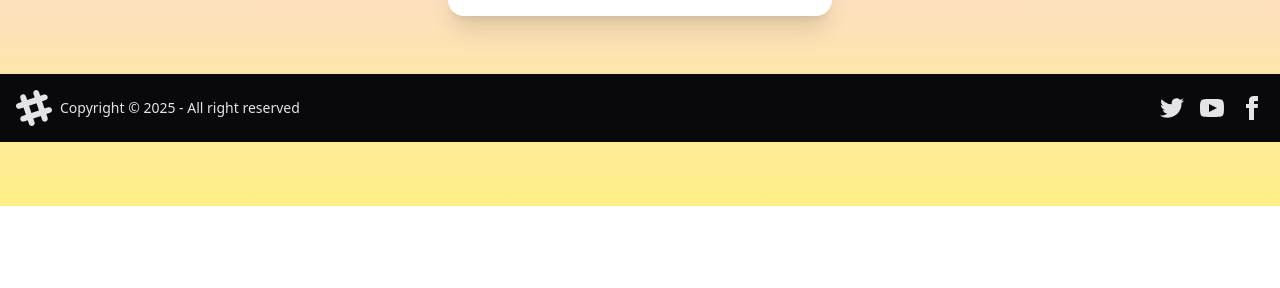
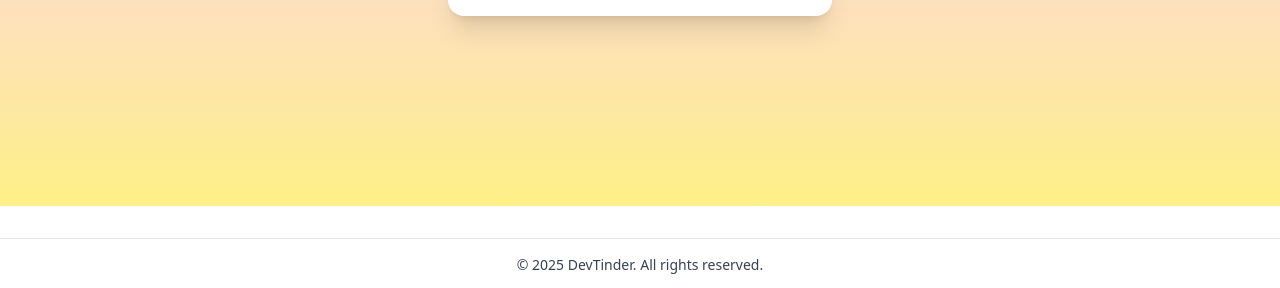
Before and after one commit to hemavasupalli/TinderApplication-FE, a React (Vite) app: page /login in a window 1280 px wide. Shown: the part 658-946 px from the top of the page. Before the commit the page ends 864 px from the top, so only its background shows below. Built offline with nearby package versions, Linux system fonts and the light colour scheme.

Commit message:
added handling routes

```diff
--- a/src/components/App.jsx
+++ b/src/components/App.jsx
@@ -8,6 +8,7 @@ import appStore from "../utils/appStore";
 import SignUp from "./SignUp";
 import ResetPassword  from "./ResetPassword";
 import Connections from "./Connections";
+import Requests from "./Requests";
 
 
 function App() {
@@ -21,6 +22,7 @@ function App() {
             <Route path="/login" element={<Login />}/>
             <Route path="/signup" element={<SignUp />}/>
             <Route path="/connections" element={<Connections />}/>
+            <Route path="/requests" element={<Requests />}/>
             <Route path="/resetpassword" element={<ResetPassword />}/>
             <Route path="/profile" element={<Profile />} />
           </Route>
--- a/src/components/ConnectionCard.jsx
+++ b/src/components/ConnectionCard.jsx
@@ -4,7 +4,7 @@ import { FaHeart, FaTimes } from "react-icons/fa";
 const ConnectionCard = ({ connection }) => {
   if (!connection) return null;
 
-  const { firstName, lastName, age, gender, about, photoUrl } = connection;
+  const { firstName, lastName, age, gender, about, photoUrl } = connection.fromUserId;
 
   return (
     <div className="flex justify-center mt-6 px-4">
--- a/src/components/Footer.jsx
+++ b/src/components/Footer.jsx
@@ -1,58 +1,15 @@
-import React from 'react'
+import React from "react";
 
 const Footer = () => {
   return (
-<footer className="footer sm:footer-horizontal bg-neutral text-neutral-content items-center p-4 fixed bottom-0">
-  <aside className="grid-flow-col items-center">
-    <svg
-      width="36"
-      height="36"
-      viewBox="0 0 24 24"
-      xmlns="http://www.w3.org/2000/svg"
-      fillRule="evenodd"
-      clipRule="evenodd"
-      className="fill-current">
-      <path
-        d="M22.672 15.226l-2.432.811.841 2.515c.33 1.019-.209 2.127-1.23 2.456-1.15.325-2.148-.321-2.463-1.226l-.84-2.518-5.013 1.677.84 2.517c.391 1.203-.434 2.542-1.831 2.542-.88 0-1.601-.564-1.86-1.314l-.842-2.516-2.431.809c-1.135.328-2.145-.317-2.463-1.229-.329-1.018.211-2.127 1.231-2.456l2.432-.809-1.621-4.823-2.432.808c-1.355.384-2.558-.59-2.558-1.839 0-.817.509-1.582 1.327-1.846l2.433-.809-.842-2.515c-.33-1.02.211-2.129 1.232-2.458 1.02-.329 2.13.209 2.461 1.229l.842 2.515 5.011-1.677-.839-2.517c-.403-1.238.484-2.553 1.843-2.553.819 0 1.585.509 1.85 1.326l.841 2.517 2.431-.81c1.02-.33 2.131.211 2.461 1.229.332 1.018-.21 2.126-1.23 2.456l-2.433.809 1.622 4.823 2.433-.809c1.242-.401 2.557.484 2.557 1.838 0 .819-.51 1.583-1.328 1.847m-8.992-6.428l-5.01 1.675 1.619 4.828 5.011-1.674-1.62-4.829z"></path>
-    </svg>
-    <p>Copyright © {new Date().getFullYear()} - All right reserved</p>
-  </aside>
-  <nav className="grid-flow-col gap-4 md:place-self-center md:justify-self-end">
-    <a>
-      <svg
-        xmlns="http://www.w3.org/2000/svg"
-        width="24"
-        height="24"
-        viewBox="0 0 24 24"
-        className="fill-current">
-        <path
-          d="M24 4.557c-.883.392-1.832.656-2.828.775 1.017-.609 1.798-1.574 2.165-2.724-.951.564-2.005.974-3.127 1.195-.897-.957-2.178-1.555-3.594-1.555-3.179 0-5.515 2.966-4.797 6.045-4.091-.205-7.719-2.165-10.148-5.144-1.29 2.213-.669 5.108 1.523 6.574-.806-.026-1.566-.247-2.229-.616-.054 2.281 1.581 4.415 3.949 4.89-.693.188-1.452.232-2.224.084.626 1.956 2.444 3.379 4.6 3.419-2.07 1.623-4.678 2.348-7.29 2.04 2.179 1.397 4.768 2.212 7.548 2.212 9.142 0 14.307-7.721 13.995-14.646.962-.695 1.797-1.562 2.457-2.549z"></path>
-      </svg>
-    </a>
-    <a>
-      <svg
-        xmlns="http://www.w3.org/2000/svg"
-        width="24"
-        height="24"
-        viewBox="0 0 24 24"
-        className="fill-current">
-        <path
-          d="M19.615 3.184c-3.604-.246-11.631-.245-15.23 0-3.897.266-4.356 2.62-4.385 8.816.029 6.185.484 8.549 4.385 8.816 3.6.245 11.626.246 15.23 0 3.897-.266 4.356-2.62 4.385-8.816-.029-6.185-.484-8.549-4.385-8.816zm-10.615 12.816v-8l8 3.993-8 4.007z"></path>
-      </svg>
-    </a>
-    <a>
-      <svg
-        xmlns="http://www.w3.org/2000/svg"
-        width="24"
-        height="24"
-        viewBox="0 0 24 24"
-        className="fill-current">
-        <path
-          d="M9 8h-3v4h3v12h5v-12h3.642l.358-4h-4v-1.667c0-.955.192-1.333 1.115-1.333h2.885v-5h-3.808c-3.596 0-5.192 1.583-5.192 4.615v3.385z"></path>
-      </svg>
-    </a>
-  </nav>
-</footer> )
-}
+    <footer className="bg-white text-gray-700 p-4 w-full mt-8 border-t border-gray-200">
+      <div className="max-w-7xl mx-auto flex justify-center items-center">
+        <span className="text-center text-sm">
+          © {new Date().getFullYear()} DevTinder. All rights reserved.
+        </span>
+      </div>
+    </footer>
+  );
+};
 
-export default Footer
+export default Footer;
--- a/src/components/NavBar.jsx
+++ b/src/components/NavBar.jsx
@@ -1,5 +1,4 @@
 import React from "react";
-import ThemeMode from "./ThemeMode";
 import { useDispatch, useSelector } from "react-redux";
 import { Link, useNavigate } from "react-router-dom";
 import axios from "axios";
@@ -34,7 +33,6 @@ const NavBar = () => {
       </div>
 
       <div className="flex gap-4 items-center">
-        <ThemeMode />
         {user && (
           <div className="flex items-center gap-3">
             {/* Welcome text (always visible, no hover effect) */}
@@ -65,11 +63,20 @@ const NavBar = () => {
                 <li>
                   <Link to="/profile" className="justify-between">
                     Profile
-                    <span className="badge">New</span>
+
                   </Link>
                 </li>
                 <li>
-                  <a>Settings</a>
+                <Link to="/connections" className="justify-between">
+                    Connections
+
+                  </Link>
+                </li>
+                <li>
+                <Link to="/requests" className="justify-between">
+                    Requests
+
+                  </Link>
                 </li>
                 <li>
                   <a onClick={handleLogout}>Logout</a>
--- /dev/null
+++ b/src/components/Requests.jsx
@@ -0,0 +1,42 @@
+import axios from "axios";
+import React, { useEffect } from "react";
+import { BASE_URL } from "../constants";
+import { useDispatch, useSelector } from "react-redux";
+import { addRequest } from "../utils/requestSlice";
+import ConnectionCard from "./ConnectionCard";
+
+const Requests = () => {
+  const requests = useSelector((store) => store.request);
+  const dispatch = useDispatch();
+
+  const fetchRequests= async () => {
+    if (requests.length > 0) return; // Only fetch if empty
+    try {
+      const res = await axios.get(BASE_URL + "/user/requests", {
+        withCredentials: true,
+      });
+      console.log(res.data);
+      dispatch(addRequest(res.data.data));
+    } catch (err) {
+      console.log(err);
+    }
+  };
+
+  useEffect(() => {
+    fetchRequests();
+  }, []);
+
+  if (!requests || requests.length === 0)
+    return <h1 className="text-center text-gray-500 mt-10">No requests found</h1>;
+
+  return (
+    <div className="flex flex-col items-center my-10 space-y-6 px-2 md:px-0">
+      <h1 className="text-2xl font-bold mb-6">requests</h1>
+      {requests.map((connection) => (
+        <ConnectionCard key={connection._id} connection={connection} />
+      ))}
+    </div>
+  );
+};
+
+export default Requests;
--- a/src/utils/appStore.js
+++ b/src/utils/appStore.js
@@ -2,12 +2,14 @@ import { configureStore } from "@reduxjs/toolkit";
 import userReducer from "./userSlice";
 import feedReducer from "./feedSlice";
 import connectionReducer from "./connectionsSlice";
+import requestReducer from "./requestSlice";
 
 const appStore = configureStore({
 reducer: {
     user : userReducer,
     feed: feedReducer,
-    connection : connectionReducer
+    connection : connectionReducer,
+    request: requestReducer
 }
 });
 export default appStore;
--- /dev/null
+++ b/src/utils/requestSlice.js
@@ -0,0 +1,17 @@
+import { createSlice } from "@reduxjs/toolkit";
+
+const requestSlice = createSlice({
+  name: "request",
+  initialState: [],
+  reducers: {
+    addRequest: (state, action) => {
+      return action.payload;
+    },
+    removeRequest: () => {
+      return [];
+    },
+  },
+});
+
+export const { addRequest, removeRequest } = requestSlice.actions;
+export default requestSlice.reducer;
```
